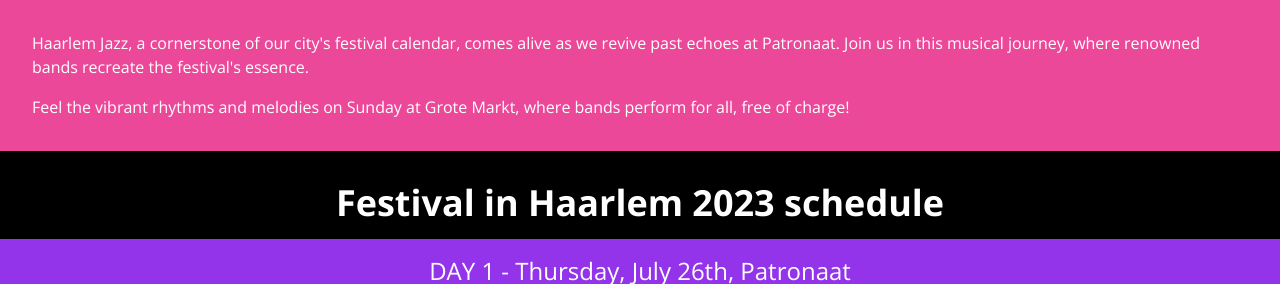
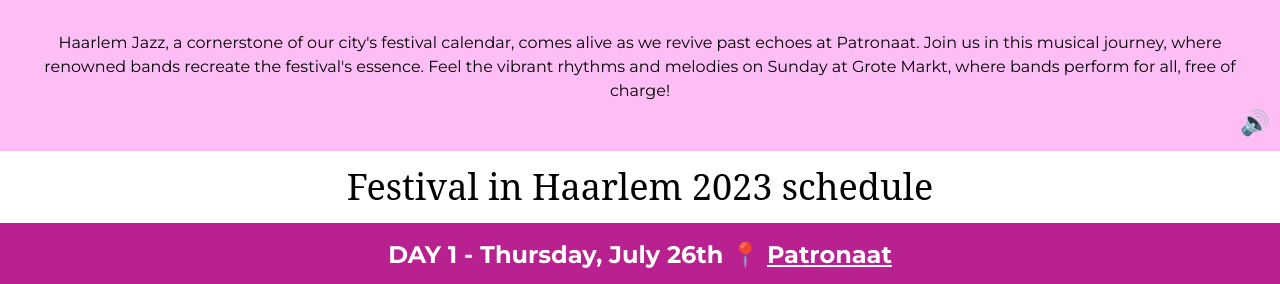
Before and after one commit to haarlem-festival-gr2/festival-website, a PHP site: page /app/pages/jazz.blade.php in a window 1280 px wide. Shown: the part 961-1245 px from the top of the page. Run offline with PHP 8.4, Linux system fonts and the light colour scheme; some libraries are stand-ins or nearby versions.

Commit message:
added some stuff

```diff
--- a/app/pages/jazz.blade.php
+++ b/app/pages/jazz.blade.php
@@ -4,13 +4,34 @@
     <meta name="viewport" content="width=device-width, initial-scale=1.0">
     <title>Haarlem Jazz Festival Schedule</title>
     <script src="https://cdn.tailwindcss.com"></script>
-    <link href="https://fonts.googleapis.com/css2?family=Open+Sans:wght@400;600;700&display=swap" rel="stylesheet">
+    <link href="https://fonts.googleapis.com/css2?family=Montserrat:wght@400;600;700&display=swap" rel="stylesheet">
     <style>
-        .font-open-sans { font-family: 'Open Sans', sans-serif; }
-        .button { background-color: #facc15; color: #000; padding: 8px 16px; border-radius: 8px; font-weight: 600; text-transform: uppercase; cursor: pointer; }
+        .font-montserrat { font-family: 'Montserrat', sans-serif; }
+        .font-noto-serif { font-family: 'Noto Serif', serif; }
+        .bold-dates {
+            font-weight: bold;
+        }
+        .button {
+            background-color: #facc15;
+            color: #000;
+            padding: 6px 12px; /* Adjusted padding */
+            border-radius: 6px; /* Adjusted border radius */
+            font-weight: 600; /* Adjusted font weight */
+            text-transform: uppercase;
+            cursor: pointer;
+            font-size: 12px; /* Adjusted font size */
+        }
         .artist-card {
             position: relative;
             overflow: hidden;
+            height: auto; /* Reset height */
+            background-color: rgba(143, 115, 116, 1);
+        }
+        .artist-image {
+            display: block;
+            max-width: 100%;
+            height: auto;
+            object-fit: contain;
         }
         .artist-card:hover .artist-image {
             filter: brightness(50%);
@@ -28,53 +49,102 @@
             color: white;
             font-size: 1.5rem;
             font-weight: bold;
-            pointer-events: none; /* Ensure the text does not interfere with the hover effect */
+            pointer-events: none;
+        }
+        .tooltip {
+            position: relative;
+            display: inline;
+            cursor: pointer;
+        }
+        .tooltip .tooltiptext {
+            visibility: hidden;
+            width: 220px;
+            background-color: #B92090;
+            color: #fff;
+            text-align: left;
+            border-radius: 6px;
+            padding: 10px;
+            position: absolute;
+            z-index: 1;
+            top: 130%;
+            left: 50%;
+            margin-left: -110px;
+            font-size: 0.6em;
+            opacity: 0;
+            transition: opacity 0.3s;
+        }
+        .tooltip:hover .tooltiptext {
+            visibility: visible;
+            opacity: 1;
         }
     </style>
 </head>
-<body class="font-open-sans bg-black text-white">
+<body class="font-montserrat">
+
+<!-- header -->
 <div class="relative">
     <img src="/jazzHeader.png" alt="Crowd enjoying the Haarlem Jazz Festival with fireworks in the background" class="w-full">
-    <div class="absolute inset-0 flex flex-col justify-center items-center p-8 text-center">
-        <h1 class="text-6xl font-bold mb-2">Haarlem Jazz</h1>
-        <p class="text-2xl mb-2">28 July - 31 July</p>
+    <div class="absolute inset-0 flex flex-col justify-center items-center p-8 text-center text-white">
+        <h1 class="text-7xl font-bold mb-2 font-noto-serif">Haarlem Jazz</h1>
+        <p class="text-2xl mb-2"><span class="bold-dates">27 July - 31 July</span></p>
     </div>
 </div>
-<div class="bg-pink-500 p-8">
-    <p class="mb-4">Haarlem Jazz, a cornerstone of our city's festival calendar, comes alive as we revive past echoes at Patronaat. Join us in this musical journey, where renowned bands recreate the festival's essence.</p>
-    <p>Feel the vibrant rhythms and melodies on Sunday at Grote Markt, where bands perform for all, free of charge!</p>
+
+<!-- description -->
+<div class="p-8 relative" style="background-color: #fdbef5; text-align: center;">
+    <p class="mb-4" id="festivalText">Haarlem Jazz, a cornerstone of our city's festival calendar, comes alive as we revive past echoes at Patronaat. Join us in this musical journey, where renowned bands recreate the festival's essence. Feel the vibrant rhythms and melodies on Sunday at Grote Markt, where bands perform for all, free of charge!</p>
+    <button onclick="speakText()" style="position: absolute; bottom: 10px; right: 10px; background: none; border: none; font-size: 24px;">
+        🔊
+    </button>
 </div>
-<div class="text-center py-8">
-    <h2 class="text-4xl font-bold mb-4">Festival in Haarlem 2023 schedule</h2>
-    <div class="bg-purple-600 mx-auto p-4">
-        <h3 class="text-2xl text-white">DAY 1 - Thursday, July 26th, Patronaat</h3>
-    </div>
+
+<!-- schedule -->
+<div class="text-center py-4">
+    <h2 class="text-4xl font-noto-serif">Festival in Haarlem 2023 schedule</h2>
 </div>
+
+<!-- day 1 heading -->
+<div class="p-4" style="background-color: #B92090; text-align: center;">
+    <h3 class="text-2xl text-white font-bold">DAY 1 - Thursday, July 26th 📍
+        <span class="tooltip"><u>Patronaat</u>
+            <span class="tooltiptext">
+                Patronaat<br>
+                Zijlsingel 2, 2013 DN<br>
+                Email: info@patronaat.nl<br>
+                Phone: 023 - 517 58 50 (office)<br>
+                023 - 517 58 58 (cash desk/information number)
+            </span>
+        </span>
+    </h3>
+</div>
+
+<!-- day 1 schedule -->
+<!-- make the img darker? -->
 <div class="relative">
-    <img src="jazzHeader.png" alt="Concert image with stage and musician playing drums" class="w-full">
-    <div class="absolute top-0 left-0 p-8 space-y-4">
-        <div class="flex justify-between items-center">
-            <p>Jumbo Kings<br>18:00 - 19:00 | Main Hall - € 15,00</p>
+    <img src="jazzDay1.png" alt="Concert image with stage and musician playing drums" class="w-full">
+    <div class="absolute top-0 left-0 p-8 space-y-4 text-white">
+        <div class="flex justify-between items-center mb-4">
+            <p class="text-white">Jumbo Kings<br>18:00 - 19:00 | Main Hall - € 15,00</p>
             <div class="button">Add a ticket to personal program</div>
         </div>
-        <div class="flex justify-between items-center">
-            <p>Jumbo Kings<br>18:00 - 19:00 | Main Hall - € 15,00</p>
+        <div class="flex justify-between items-center mb-4">
+            <p class="text-white">Wicked Jazz Sounds<br>18:00 - 19:00 | Second Hall - € 10,00</p>
             <div class="button">Add a ticket to personal program</div>
         </div>
-        <div class="flex justify-between items-center">
-            <p>Jumbo Kings<br>18:00 - 19:00 | Main Hall - € 15,00</p>
+        <div class="flex justify-between items-center mb-4">
+            <p class="text-white">Evolve<br>19:30 - 20:30 | Main Hall - € 15,00</p>
             <div class="button">Add a ticket to personal program</div>
         </div>
-        <div class="flex justify-between items-center">
-            <p>Jumbo Kings<br>18:00 - 19:00 | Main Hall - € 15,00</p>
+        <div class="flex justify-between items-center mb-4">
+            <p class="text-white">Evolve<br>19:30 - 20:30 | Main Hall - € 15,00</p>
             <div class="button">Add a ticket to personal program</div>
         </div>
-        <div class="flex justify-between items-center">
-            <p>Jumbo Kings<br>18:00 - 19:00 | Main Hall - € 15,00</p>
+        <div class="flex justify-between items-center mb-4">
+            <p class="text-white">Evolve<br>19:30 - 20:30 | Main Hall - € 15,00</p>
             <div class="button">Add a ticket to personal program</div>
         </div>
-        <div class="flex justify-between items-center">
-            <p>Jumbo Kings<br>18:00 - 19:00 | Main Hall - € 15,00</p>
+        <div class="flex justify-between items-center mb-4">
+            <p class="text-white">Evolve<br>19:30 - 20:30 | Main Hall - € 15,00</p>
             <div class="button">Add a ticket to personal program</div>
         </div>
         <div class="flex justify-between items-center">
@@ -87,18 +157,55 @@
         </div>
     </div>
 </div>
+
+
+<!-- artists day 1-->
+
 <div class="container mx-auto px-4 py-8">
     <div class="grid grid-cols-3 gap-4">
-        <!-- Artist Card 1 -->
         <a href="/artist" class="artist-card bg-purple-600 p-4 text-center cursor-pointer block">
             <h3 class="text-white text-xl font-bold mb-2">Gumbo Kings</h3>
-            <img src="jazzHeader.png" alt="Gumbo Kings" class="artist-image w-full h-auto">
+            <img src="gumboKings.png" alt="Gumbo Kings" class="artist-image w-full h-auto">
             <div class="overlay">FIND OUT MORE</div>
         </a>
-
-        <!-- Repeat this block for each artist, alternating the background color for each one -->
-        <!-- ... other artist cards ... -->
+        <a href="/artist" class="artist-card bg-purple-600 p-4 text-center cursor-pointer block">
+            <h3 class="text-white text-xl font-bold mb-2">Gumbo Kings</h3>
+            <img src="evolve.png" alt="Gumbo Kings" class="artist-image w-full h-auto">
+            <div class="overlay">FIND OUT MORE</div>
+        </a>
+        <a href="/artist" class="artist-card bg-purple-600 p-4 text-center cursor-pointer block">
+            <h3 class="text-white text-xl font-bold mb-2">Gumbo Kings</h3>
+            <img src="jonnaFrazer.png" alt="Gumbo Kings" class="artist-image w-full h-auto">
+            <div class="overlay">FIND OUT MORE</div>
+        </a>
+        <a href="/artist" class="artist-card bg-purple-600 p-4 text-center cursor-pointer block">
+            <h3 class="text-white text-xl font-bold mb-2">Gumbo Kings</h3>
+            <img src="ntjamRosie.png" alt="Gumbo Kings" class="artist-image w-full h-auto">
+            <div class="overlay">FIND OUT MORE</div>
+        </a>
+        <a href="/artist" class="artist-card bg-purple-600 p-4 text-center cursor-pointer block">
+            <h3 class="text-white text-xl font-bold mb-2">Gumbo Kings</h3>
+            <img src="soulSix.png" alt="Gumbo Kings" class="artist-image w-full h-auto">
+            <div class="overlay">FIND OUT MORE</div>
+        </a>
+        <a href="/artist" class="artist-card bg-purple-600 p-4 text-center cursor-pointer block">
+            <h3 class="text-white text-xl font-bold mb-2">Gumbo Kings</h3>
+            <img src="wickedJazzSounds.png" alt="Gumbo Kings" class="artist-image w-full h-auto">
+            <div class="overlay">FIND OUT MORE</div>
+        </a>
     </div>
 </div>
+
+
+<script>
+    function speakText() {
+        let synth = window.speechSynthesis;
+        let textToRead = document.getElementById('festivalText').textContent;
+        let utterThis = new SpeechSynthesisUtterance(textToRead);
+
+        utterThis.lang = 'en-US';
+        synth.speak(utterThis);
+    }
+</script>
 </body>
 </html>
```
Also changed, not shown: app/public/evolve.png (added), app/public/gumboKings.png (added), app/public/jazzDay1.png (added), app/public/jazzDay2.png (added), app/public/jazzDay3.png (added), app/public/jonnaFrazer.png (added), 4 other files.
